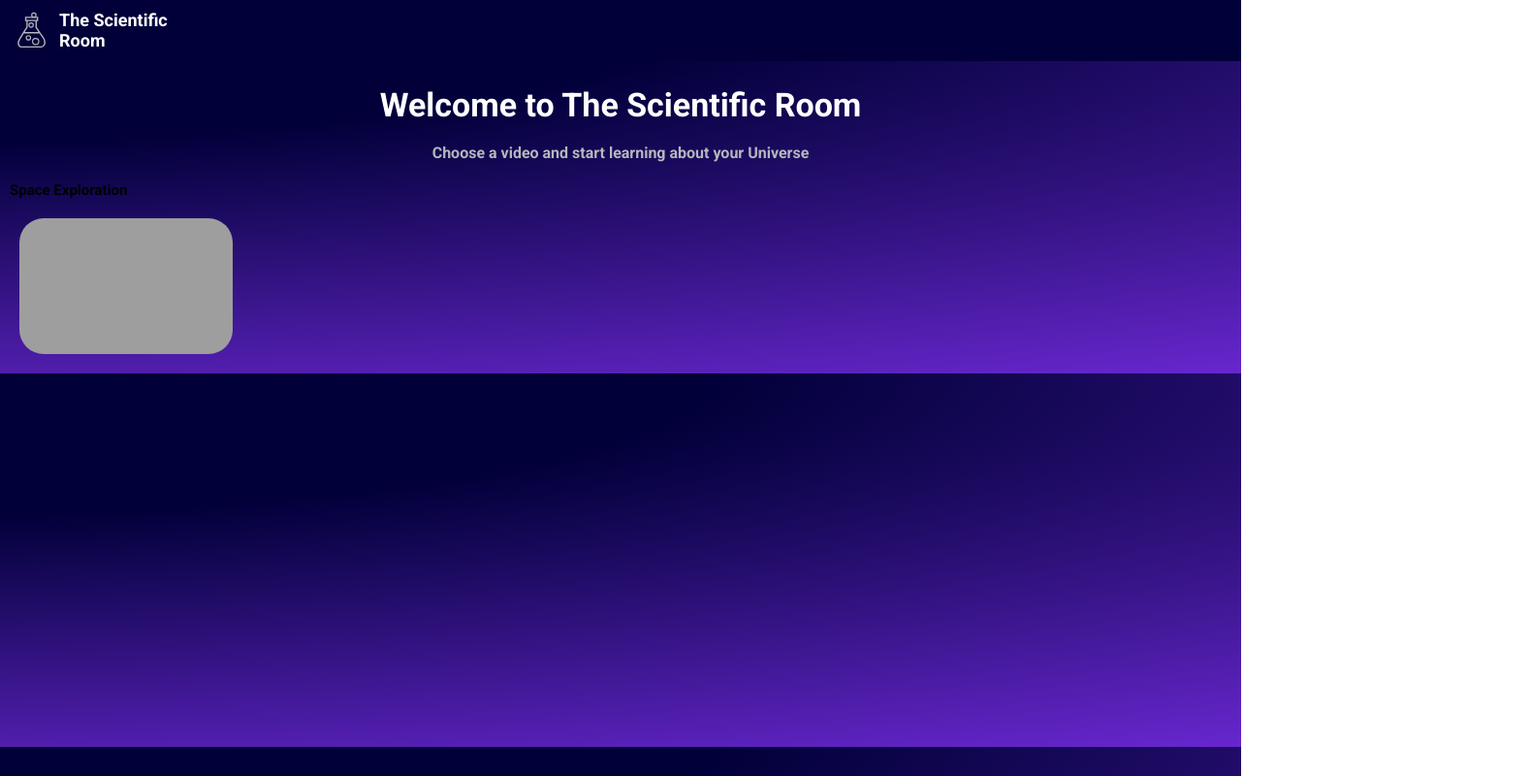
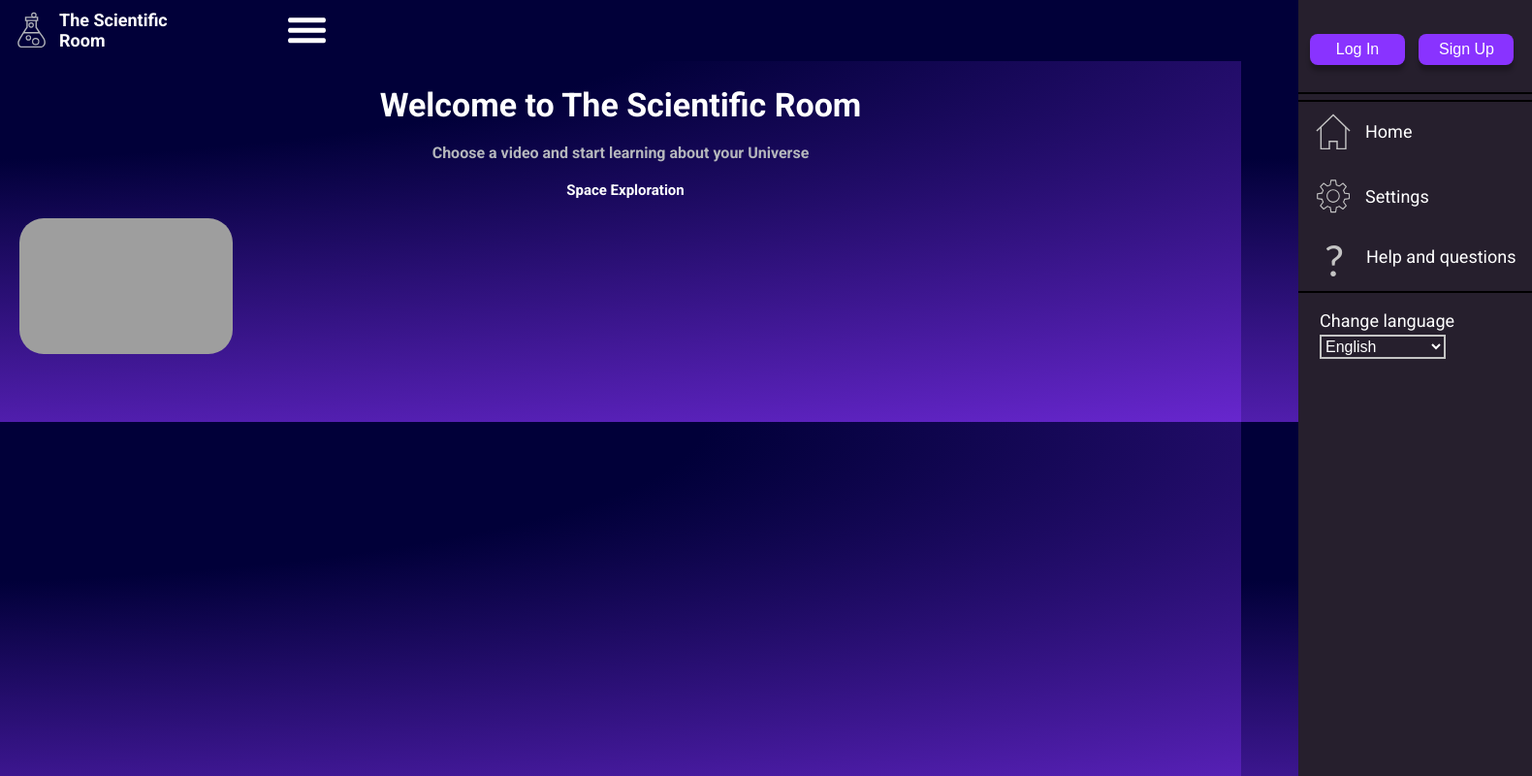
Before and after one commit to estebansant/The_Scientific_Room, a plain HTML site: page index.html in a window 1280 px wide. Shown: the whole page at 97% size, 1580 px wide, since content can reach past the window. Drawn offline with Linux system fonts and the light colour scheme; grey boxes are pictures that could not be loaded.

Commit message:
finished the sidebar functions

```diff
--- a/index.html
+++ b/index.html
@@ -9,16 +9,43 @@
     <title>The Scientific Room | Home</title>
 </head>
 <body>
-    <header class="header">
+    <header id="head">
         <div class="header__logo">
             <a href="./index.html" class="header__logo--container">
                 <img src="./images/Icons/tubo_de_ensayo.svg" alt="Logo" />
                 <h1>The Scientific <br> Room</h1>
             </a>
         </div>
-
     </header>
     <main>
+    <input type="checkbox" id="check">
+    <label for="check">
+        <span id="menu"></span>
+        <span id="x"></span>
+    </label>
+    <div class="header__sidebar" id="sidebar">
+        <div class="sidebar__menu">
+            <button class="sidebar__menu--button">Log In</button>
+            <button class="sidebar__menu--button">Sign Up</button>
+            <hr class="line_1">
+            <hr class="line_2">
+            <ul>
+                <li><a href="#"><span class="home"></span>
+                    Home</a></li>
+                <li><a href="#"><span class="settings"></span>
+                    Settings</a></li>
+                <li><a href="#"><span class="questions">?</span>
+                    Help and questions</a></li>
+            </ul>
+            <hr class="line_3">
+            <p class="sidebar__menu--language">Change language</p>
+            <select name="language" class="sidebar__menu--select">
+                <option value="English">English</option>
+                <option value="Spanish">Spanish</option>
+            </select>
+        </div>
+    </div>
+    <section id="content">
         <section>
             <h2>Welcome to The Scientific Room</h2>
             <h3>Choose a video and start learning about your Universe</h3>
@@ -34,6 +61,11 @@
                 </div>
             </div>
         </section>
+    </section>
     </main>
+    <footer id="footer">
+
+    </footer>
+    <script src="index.js"></script>
 </body>
 </html>
--- /dev/null
+++ b/index.js
@@ -0,0 +1,16 @@
+var checked = document.getElementById("check");
+checked.addEventListener("click", openNav);
+
+function openNav() {
+    if (document.getElementById("check").checked) {
+        document.getElementById("sidebar").style.width = "241px";
+        document.getElementById("content").style.opacity = "0.5";
+        document.getElementById("head").style.opacity = "0.5";
+        document.getElementById("footer").style.opacity = "0.5";
+    } else {
+        document.getElementById("sidebar").style.width = "0px";
+        document.getElementById("content").style.opacity = "1";
+        document.getElementById("head").style.opacity = "1";
+        document.getElementById("footer").style.opacity = "1";
+    }
+}
--- a/styles/styles.css
+++ b/styles/styles.css
@@ -9,6 +9,8 @@
     box-sizing: border-box;
     margin: 0;
     padding: 0;
+    list-style: none;
+    text-decoration: none;
 }
 html{
     font-size: 62.5%;
@@ -18,13 +20,174 @@ html{
 body{
     background: radial-gradient(285.93% 161.25% at -11.11% 0%, #010039 23.75%, #8933FF 89.37%);
 }
-.header{
+header{
     width: 100%;
-    height: 6.3rem;
+    height: 63px;
     display: flex;
     justify-content: space-between;
     align-items: center;
     background-color: var(--secundary-purple);
+    min-width: 320px;
+}
+#check{
+    display: none;
+}
+label #menu, label #x{
+    position: absolute;
+    cursor: pointer;
+    transition: all .350s ease-in-out;
+}
+label #menu{
+    background-image: url(../images/Icons/hamburger-menu.svg);
+    width: 44px;
+    height: 37px;
+    left: 295px;
+    top: 13px;
+}
+label #x{
+    z-index: 1111;
+    background-image: url(../images/Icons/x_icon.svg);
+    width: 20px;
+    height: 20px;
+    left: -148px;
+    top: 7px;
+}
+.header__sidebar{
+    z-index: 1000;
+    position: absolute;
+    top: 0;
+    right: -300px;
+    width: 241px;
+
+    height: 100%;
+    background-color: var(--gray-buttons);
+    transition: all .350s ease-in-out;
+}
+.sidebar__menu--button{
+    display: inline-block;
+    margin-top: 35px;
+    margin-left: 12px;
+    width: 98px;
+    height: 32px;
+    background-color: var(--main-purple);
+    border: none;
+    border-radius: 8px;
+    color: var(--white);
+    font-size: 1.6rem;
+    line-height: 16.41px;
+    text-align: center;
+    box-shadow: 0px 6px 4px rgba(0, 0, 0, 0.25);
+}
+.sidebar__menu--button:hover{
+    box-shadow: inset 0px 3px 4px rgba(0, 0, 0, 0.25);
+    cursor: pointer;
+}
+.sidebar__menu .line_1{
+    position: absolute;
+    width: 100%;
+    height: 0px;
+    left: 0px;
+    top: 95px;
+    border: 1px solid #000000;
+}
+.sidebar__menu .line_2{
+    position: absolute;
+    width: 100%;
+    height: 0px;
+    left: 0px;
+    top: 103px;
+    border: 1px solid #000000;
+}
+.sidebar__menu ul{
+    display: block;
+}
+.sidebar__menu li .home{
+    width: 36px;
+    height: 37px;
+    background-image: url(../images/Icons/home_icon.svg);
+    background-size: cover;
+    background-position: center;
+    background-repeat: no-repeat;
+    margin-right: 15px;
+}
+.sidebar__menu li .settings{
+    width: 36px;
+    height: 37px;
+    background-image: url(../images/Icons/settings_icon.svg);
+    background-size: cover;
+    background-position: center;
+    background-repeat: no-repeat;
+    margin-right: 15px;
+}
+.sidebar__menu li .questions{
+    width: 18px;
+    height: 37px;
+    font-family: 'Lato';
+    font-size: 45px;
+    color: var(--main-gray);
+    margin-right: 34px;
+    padding-left: 9px;
+    align-self: center;
+    margin-top: -10px;
+}
+.sidebar__menu ul a{
+    display: flex;
+    align-items: center;
+    position: relative;
+    width: 100%;
+    height: 100%;
+    top: 30px;
+    font-size: 1.8rem;
+    color: var(--white);
+    padding-top: 20px;
+    padding-bottom: 10px;
+    padding-left: 18px;
+}
+.sidebar__menu ul a:hover{
+    padding-left: 22px;
+    cursor: pointer;
+}
+.sidebar__menu .line_3{
+    position: absolute;
+    width: 100%;
+    top: 300px;
+    border: 1px solid #000000;
+    background-color: #000000;
+}
+.sidebar__menu--language{
+    position: absolute;
+    left: 22px;
+    top: 320px;
+    color: var(--white);
+    font-size: 1.8rem;
+}
+.sidebar__menu--select{
+    position: absolute;
+    left: 22px;
+    top: 345px;
+    width: 130px;
+    height: 25px;
+    background-color: var(--gray-buttons);
+    border: 2px solid #C4C4C4;
+    color: #FFFFFF;
+    font-size: 1.6rem;
+}
+.sidebar__menu--select option{
+    font-size: 1.6rem;
+}
+.sidebar__menu--select:hover{
+    cursor: pointer;
+}
+#check:checked ~ .header__sidebar{
+    right: 0;
+}
+#check:checked ~ label #menu{
+    left: 250;
+    opacity: 0%;
+    pointer-events: none;
+}
+#check:checked ~ label #x{
+    left: 130px;
 }
 .header__logo{
     width: 238px;
@@ -49,6 +212,11 @@ body{
     font-weight: bold;
     color: white;
     margin-left: 14px;
+}
+main{
+    height: 80%;
+    width: 100%;
+    min-width: 320px;
 }
 main section h2{
     margin-top: 2.5rem;
--- a/stylesidebar2.css
+++ b/stylesidebar2.css
@@ -16,13 +16,38 @@ html{
     font-size: 62.5%;
     font-family: 'Roboto', sans-serif;
     scroll-behavior: smooth;
+    background-color: aqua;
+}
+#check{
+    display: none;
+}
+label #menu, label #x{
+    position: absolute;
+    cursor: pointer;
+    transition: all .350s ease-in-out;
+}
+label #menu{
+    background-image: url(./images/Icons/hamburger-menu.svg);
+    width: 44px;
+    height: 37px;
+    left: 297px;
+    top: 15px;
+}
+label #x{
+    z-index: 1111;
+    background-image: url(./images/Icons/x_icon.svg);
+    width: 20px;
+    height: 20px;
+    left: -148px;
+    top: 7px;
 }
 .header__sidebar{
     position: fixed;
-    left: 0;
+    right: -241px;
     width: 241px;
     height: 100%;
     background-color: var(--gray-buttons);
+    transition: all .350s ease-in-out;
 }
 .sidebar__menu--button{
     display: inline-block;
@@ -139,3 +164,14 @@ html{
 .sidebar__menu--select:hover{
     cursor: pointer;
 }
+#check:checked ~ .header__sidebar{
+    right: 0;
+}
+#check:checked ~ label #menu{
+    left: 250;
+    opacity: 0%;
+    pointer-events: none;
+}
+#check:checked ~ label #x{
+    left: 148px;
+}
```
Also changed, not shown: sidebar.html (+7 -0 lines), images/Icons/x_icon.svg (added).
